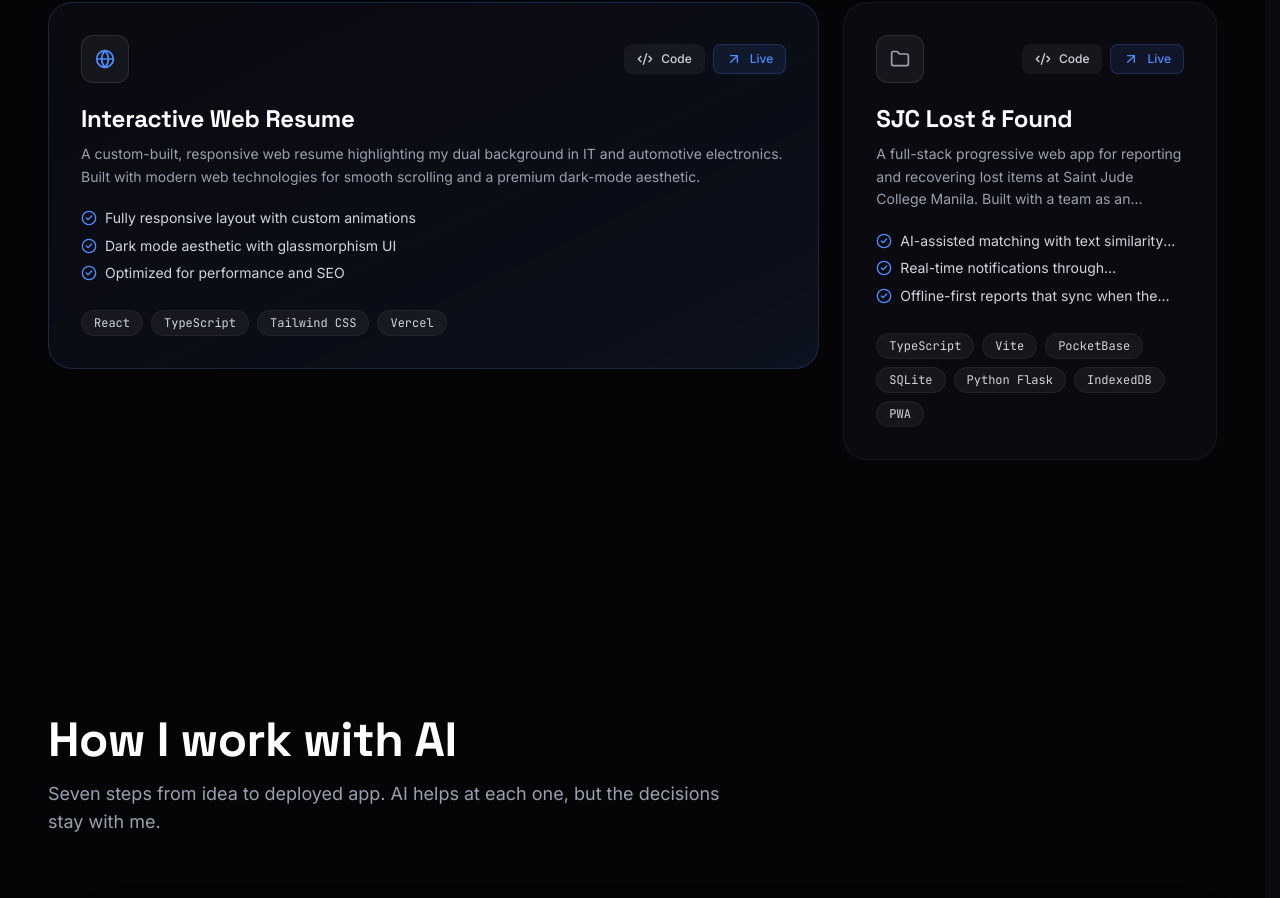
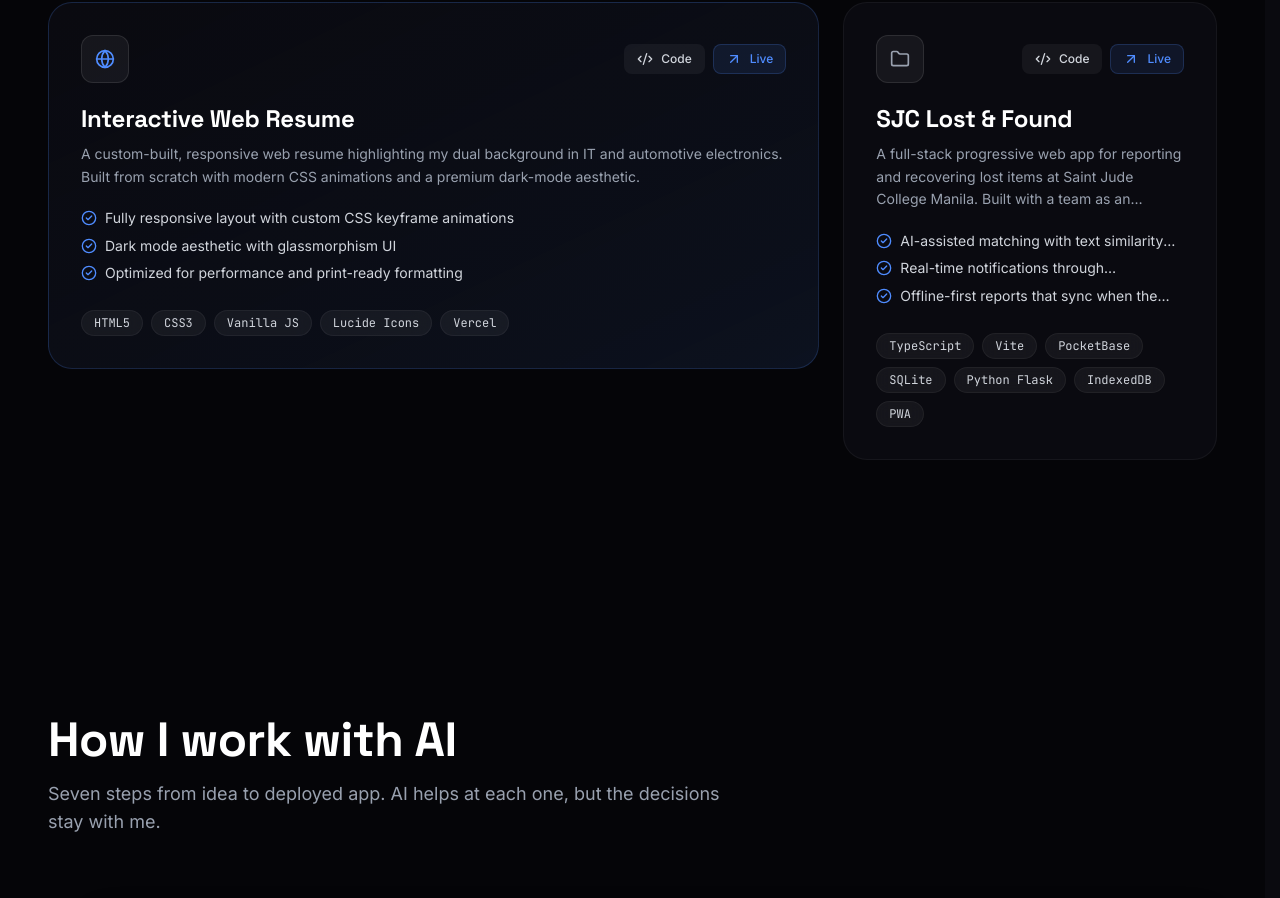
Before and after one commit to marckyu/portfolio, a React (Vite) app: page / in a window 1280 px wide. Shown: the part 3210-4108 px from the top of the page. Built offline with nearby package versions, Linux system fonts and the light colour scheme.

Commit message:
change the description for the website resume

```diff
--- a/src/data/projects.ts
+++ b/src/data/projects.ts
@@ -5,13 +5,13 @@ export const projects: Project[] = [
     slug: "interactive-resume",
     name: "Interactive Web Resume",
     description:
-      "A custom-built, responsive web resume highlighting my dual background in IT and automotive electronics. Built with modern web technologies for smooth scrolling and a premium dark-mode aesthetic.",
+      "A custom-built, responsive web resume highlighting my dual background in IT and automotive electronics. Built from scratch with modern CSS animations and a premium dark-mode aesthetic.",
     image: "/images/projects/resume-preview.webp",
-    tech: ["React", "TypeScript", "Tailwind CSS", "Vercel"],
+    tech: ["HTML5", "CSS3", "Vanilla JS", "Lucide Icons", "Vercel"],
     features: [
-      "Fully responsive layout with custom animations",
+      "Fully responsive layout with custom CSS keyframe animations",
       "Dark mode aesthetic with glassmorphism UI",
-      "Optimized for performance and SEO",
+      "Optimized for performance and print-ready formatting",
     ],
     demo: "https://projectresume-me.vercel.app/",
     repo: "https://github.com/marckyu/project_resume",
```
